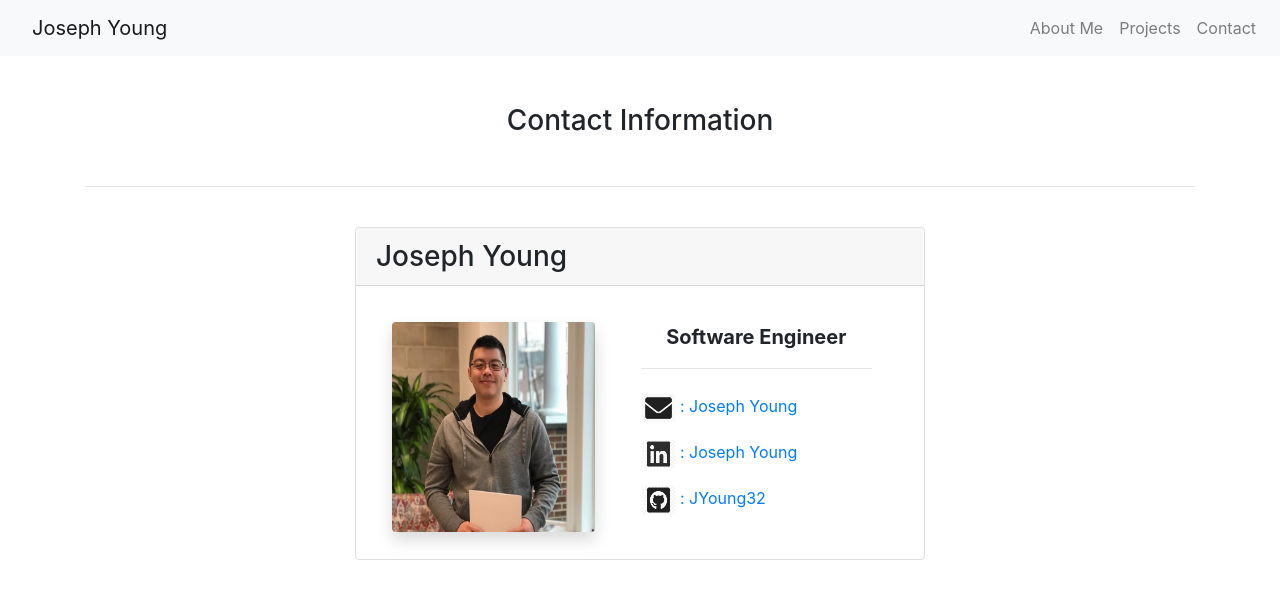
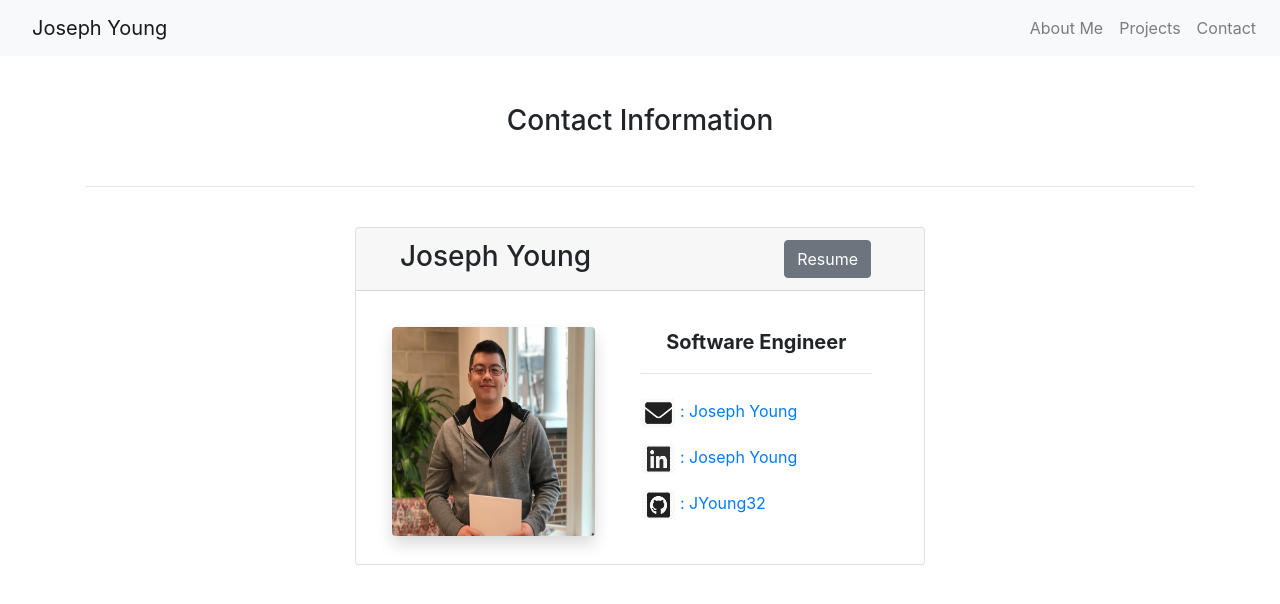
Before and after one commit to Sterlingduke/react-portfolio, a React (Create React App) app: page /contact in a window 1280 px wide. Shown: the top 604 px of the page. Built offline with nearby package versions, Linux system fonts and the light colour scheme.

Commit message:
linked in resume

```diff
--- a/src/Components/Pages/Contact/index.js
+++ b/src/Components/Pages/Contact/index.js
@@ -7,6 +7,7 @@ import emailIcon from "../../Pictures/email-logo.png";
 import githubIcon from "../../Pictures/github-logo.png";
 import linkedInIcon from "../../Pictures/linkedin-logo.png";
 import headshot from "../../Pictures/selfie.jpg";
+import resume from "../../Pictures/Web-Dev-Resume.pdf"
 import "./style.css";
 
 const Contact = (props) => {
@@ -16,7 +17,15 @@ const Contact = (props) => {
             <hr className="my-4" />
             <Row className="d-flex justify-content-center">
             <Card className="w-50 mt-3">
-                <CardHeader tag="h3" className="text-left">Joseph Young</CardHeader>
+                <CardHeader tag="h3" >
+                    <Row>
+                        <Col className="ml-4">
+                            Joseph Young
+                        </Col>
+                        <Button color="secondary" className="mr-5" href={resume} target="_blank">Resume</Button>
+                    </Row>
+
+                </CardHeader>
                 <CardBody>
                     <Row>
                     <Col xs="5"><img className="headshot shadow bg-white rounded m-3" src={headshot} alt="Headshot"/></Col>
```
Also changed, not shown: 1 other file (tests, documents, lock files or other folders).
